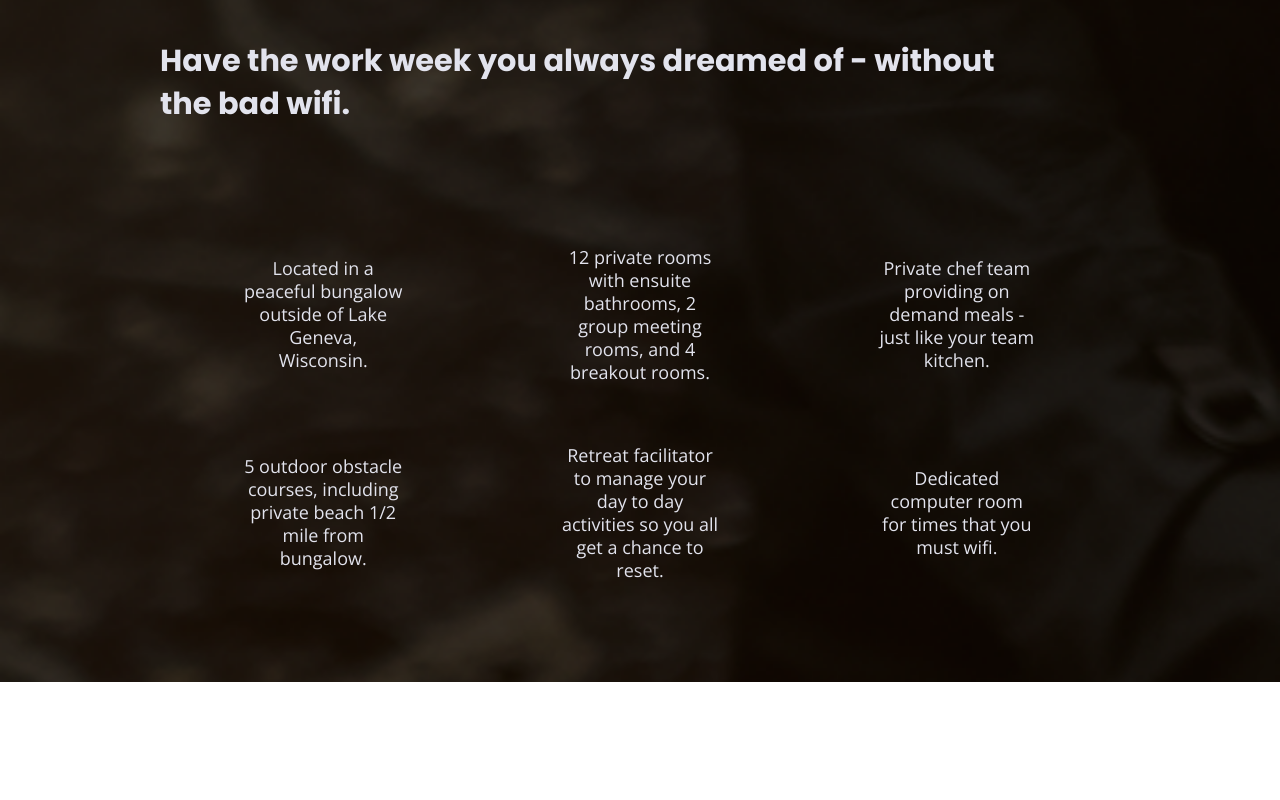
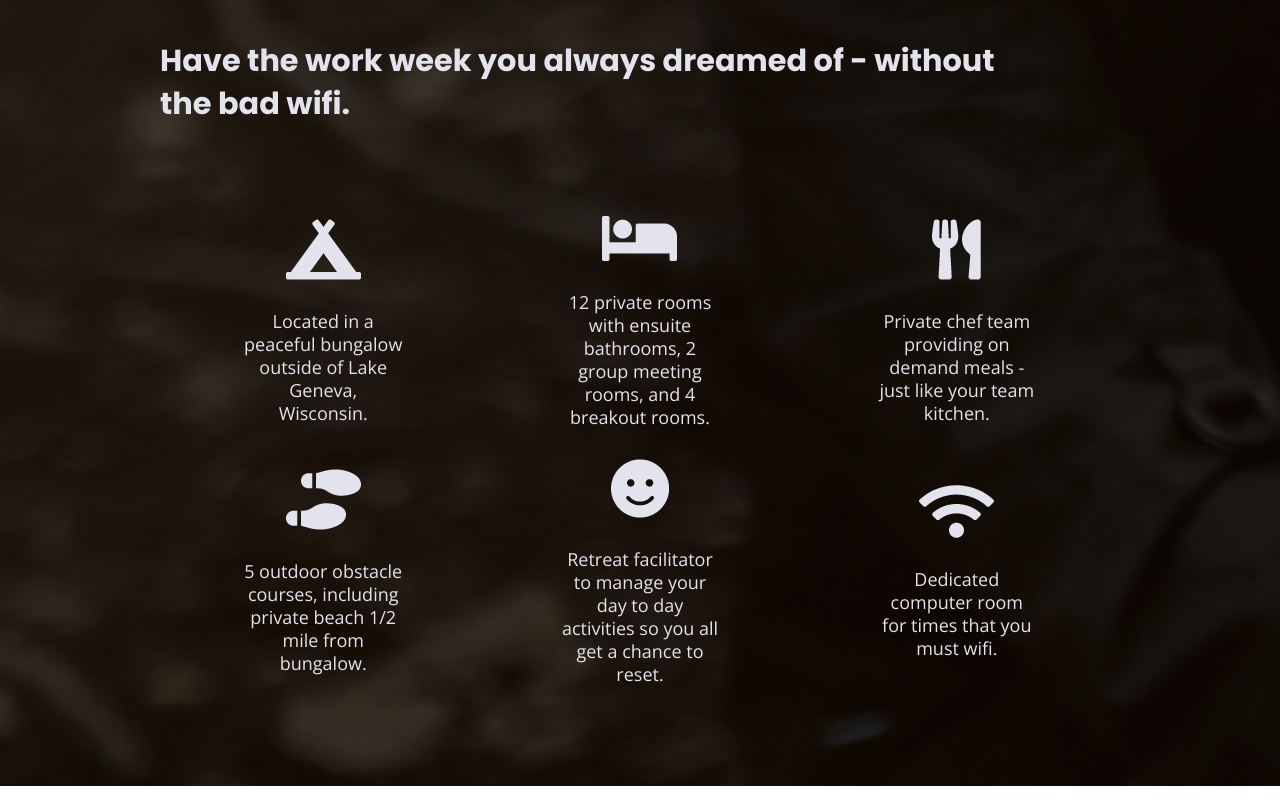
Before and after one commit to carolyn-w/unplugged-retreat, a website: page index.html in a window 1280 px wide. Shown: the part 1219-2019 px from the top of the page. Drawn offline with nearby package versions, Linux system fonts and the light colour scheme.

Commit message:
added icon images

```diff
--- a/index.html
+++ b/index.html
@@ -47,8 +47,7 @@
 
   <section class="hero-area">
     <div class="content-wrapper">
-    	<img src="img/hero-area-background.png" alt="main background"/>
-      <h1>Retreat from the desk, return refreshed. </h1>
+    	<h1>Retreat from the desk, return refreshed. </h1>
     </div>
   </section>
 
@@ -73,31 +72,37 @@
         <div class=feature-items>
         <article>
           <p class="fontawesome-icon"></p>
+          <img src="img/campground.png" alt="campground img"/>
           <p class="features-item-description">Located in a peaceful bungalow outside of Lake Geneva, Wisconsin.</p>
         </article>
 
         <article>
           <p class="fontawesome-icon"></p>
+          <img src="img/bed.png" alt="bed img"/>
           <p class="features-item-description">12 private rooms with ensuite bathrooms, 2 group meeting rooms, and 4 breakout rooms.</p>
         </article>
 
         <article>
           <p class="fontawesome-icon"></p>
+          <img src="img/utensils.png" alt="utensils img"/>
           <p class="features-item-description">Private chef team providing on demand meals - just like your team kitchen.</p>
         </article>
 
          <article>
           <p class="fontawesome-icon"></p>
+          <img src="img/shoe-prints.png" alt="shoeprints img"/>
           <p class="features-item-description">5 outdoor obstacle courses, including private beach 1/2 mile from bungalow.</p>
         </article>
 
          <article>
           <p class="fontawesome-icon"></p>
+          <img src="img/smile.png" alt="smile img"/>
           <p class="features-item-description">Retreat facilitator to manage your day to day activities so you all get a chance to reset.</p>
         </article>
 
          <article>
           <p class="fontawesome-icon"></p>
+          <img src="img/wifi.png" alt="wifi img"/>
           <p class="features-item-description">Dedicated computer room for times that you must wifi.</p>
         </article>
       </div>
```
